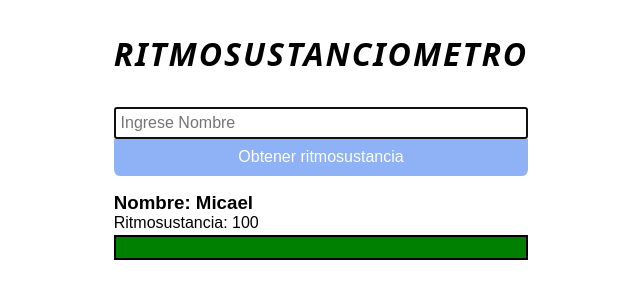
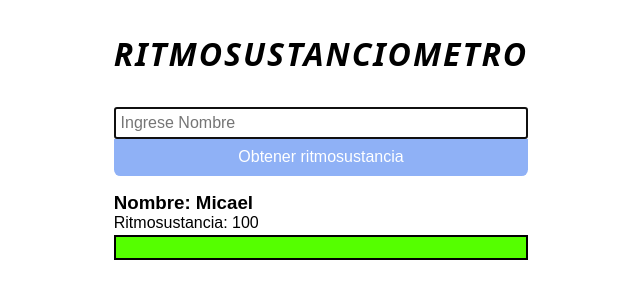
Before and after one commit to mikirobles/ritmosustanciometro, a React (Create React App) app: page / in a window 1280 px wide. Shown: the top 300 px of the page, without its empty margins (319-959 px from the left). Built offline with nearby package versions, Linux system fonts and the light colour scheme.

Commit message:
barra de color mágico

```diff
--- a/src/App.js
+++ b/src/App.js
@@ -67,7 +67,7 @@ const BarraSustancia = styled.div`
     content: "";
     width: ${props => props.ritmosustancia || 0}%;
     height: 100%;
-    background: green;
+    background: hsl(${props => props.ritmosustancia || 0}, 100% , 50%);
     position: absolute;
     top: 0;
     left: 0;
```
